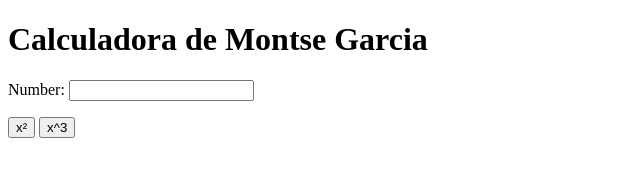
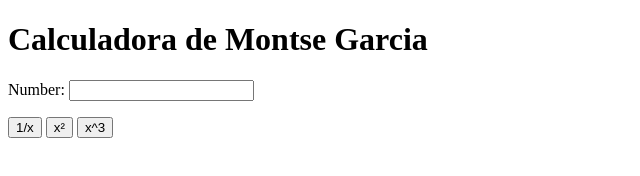
Before and after one commit to mgarciadsf/my_calculator_2, a plain HTML site: page index.html in a window 1280 px wide. Shown: the whole page, without its empty margins (0-640 px from the left). Drawn offline with Linux system fonts and the light colour scheme.

Commit message:
1/x button

```diff
--- a/index.html
+++ b/index.html
@@ -10,6 +10,7 @@
     Number:
     <input type="text" id="n1">
     <p>
+    	<button onclick="inverse()"> 1/x </button>
     	<button onclick="square()"> x² </button>
         <button onclick="cube()"> x^3 </button>
     </p>
@@ -23,6 +24,10 @@
     	num = document.getElementById ("n1");
     	num.value = Math.pow (num.value, 2);
     }
+    function inverse(){
+    	num = document.getElementById ("n1");
+    	num.value = 1/num.value;
+    }
     </script>
 </body>
 </html>
```
